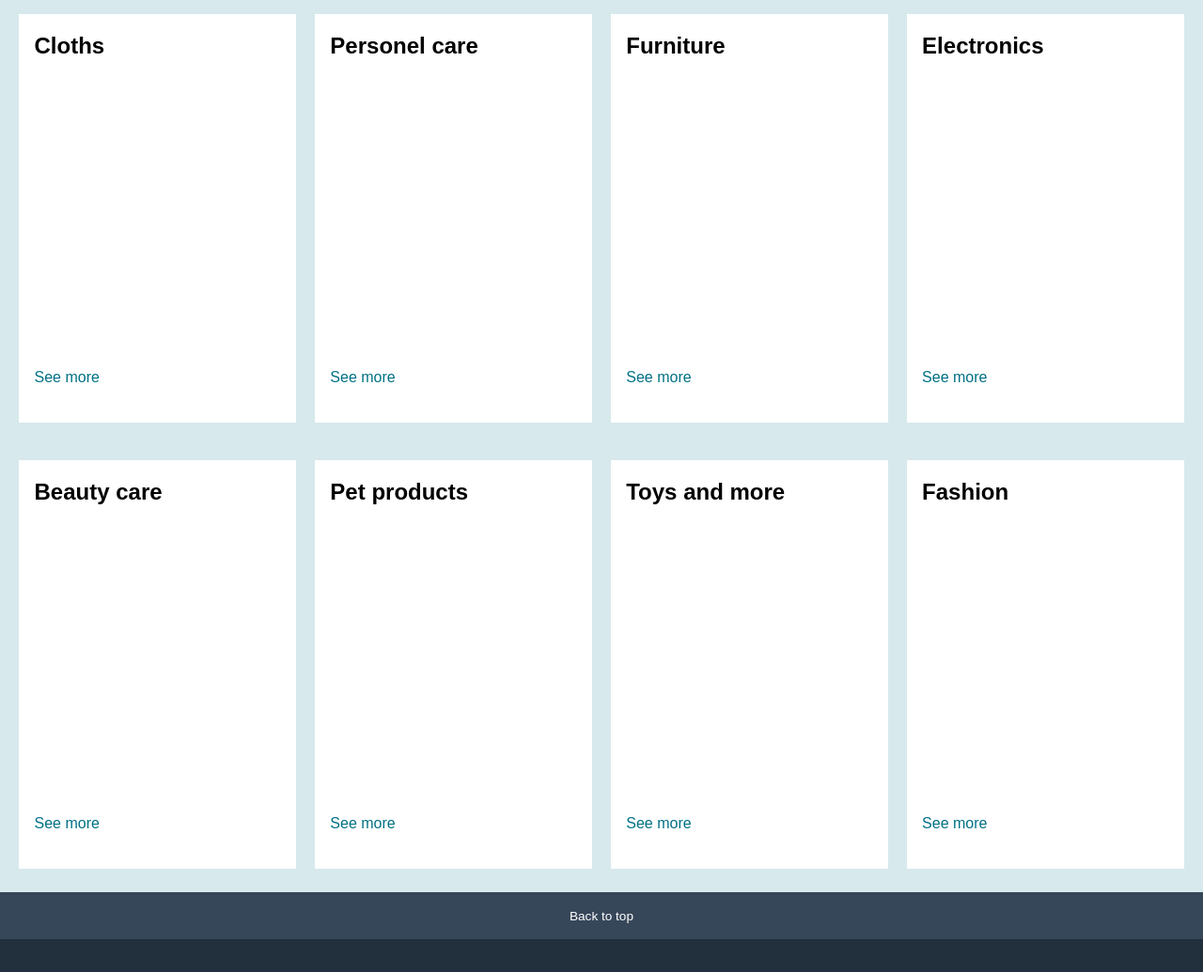
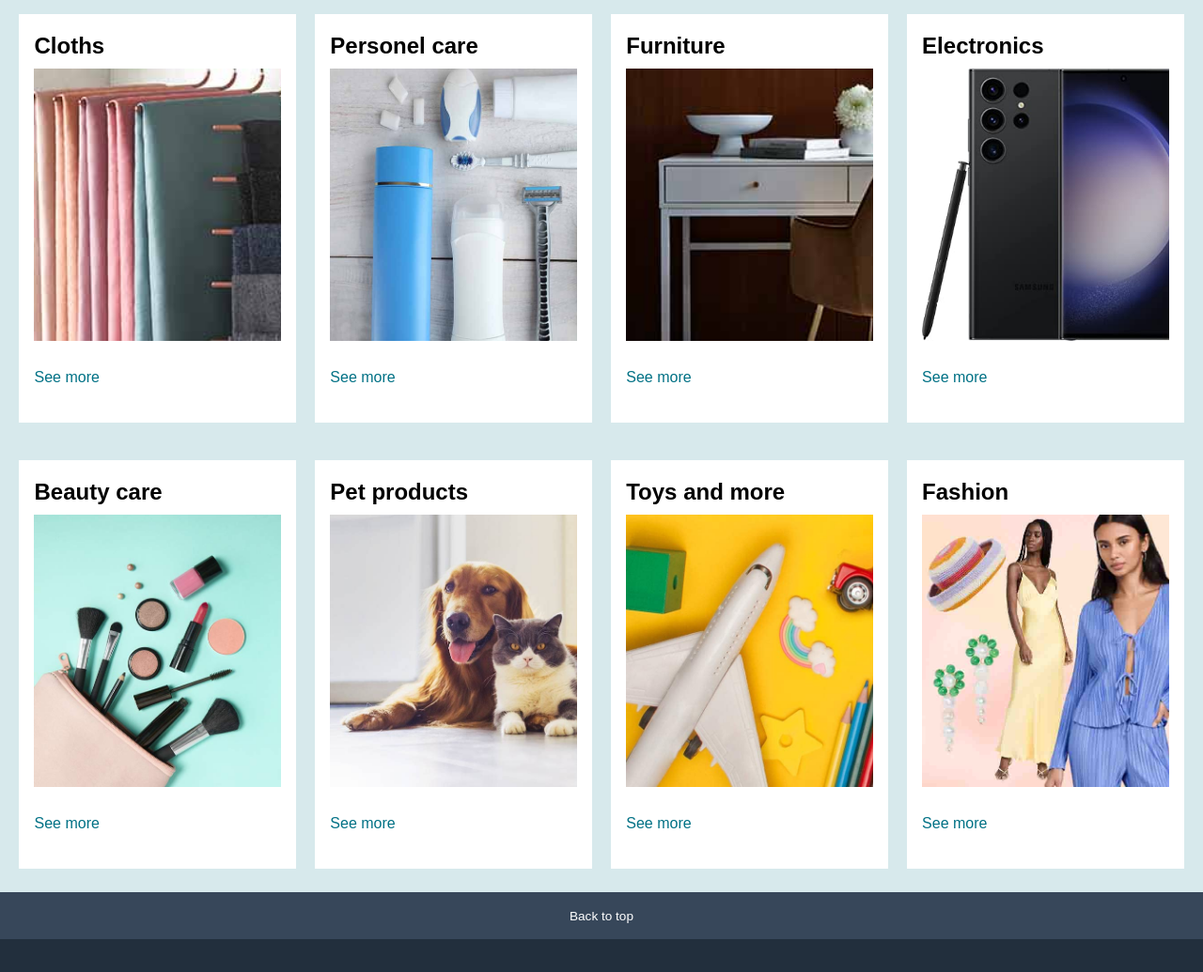
Before and after one commit to kartikrajput7/Amazon-Clone-kartik-Barwal, a plain HTML site: page index.html in a window 1280 px wide. Shown: the part 480-1515 px from the top of the page at 94% size. Drawn offline with Linux system fonts and the light colour scheme; files whose address does not match are found by name.

Commit message:
Update index.html

```diff
--- a/index.html
+++ b/index.html
@@ -81,28 +81,28 @@
       <div class="box1 box">
          <div class="box-content">
              <h2>Cloths</h2>
-             <div class="box-image" style="background-image: url('Assets/box1_image.jpg');"></div>
+             <div class="box-image" style="background-image: url('box1_image.jpg');"></div>
              <p>See more</p>
          </div>
       </div>
      <div class="box2 box">
          <div class="box-content">
              <h2> Personel care</h2>
-             <div class="box-image" style="background-image: url('Assets/box2_image.jpg');"></div>
+             <div class="box-image" style="background-image: url('box2_image.jpg');"></div>
              <p>See more</p>
          </div>
      </div>
      <div class="box3 box">
         <div class="box-content">
             <h2>Furniture</h2>
-            <div class="box-image" style="background-image: url('Assets/box3_image.jpg');"></div>
+            <div class="box-image" style="background-image: url('box3_image.jpg');"></div>
             <p>See more</p>
         </div>
      </div>
      <div class="box4 box">
         <div class="box-content">
             <h2>Electronics</h2>
-            <div class="box-image" style="background-image: url('Assets/box4_image.jpg');"></div>
+            <div class="box-image" style="background-image: url('box4_image.jpg');"></div>
             <p>See more</p>
         </div>
      </div>
@@ -114,28 +114,28 @@
       <div class="box1 box">
          <div class="box-content">
            <h2>Beauty care</h2>
-           <div class="box-image" style="background-image: url('Assets/box5_image.jpg');"></div>
+           <div class="box-image" style="background-image: url('box5_image.jpg');"></div>
            <p>See more</p>
          </div>
       </div>
      <div class="box2 box">
        <div class="box-content">
            <h2>Pet products</h2>
-           <div class="box-image" style="background-image: url('Assets/box6_image.jpg');"></div>
+           <div class="box-image" style="background-image: url('box6_image.jpg');"></div>
            <p>See more</p>
        </div>
      </div>
      <div class="box3 box">
       <div class="box-content">
           <h2>Toys and more</h2>
-          <div class="box-image" style="background-image: url('Assets/box7_image.jpg');"></div>
+          <div class="box-image" style="background-image: url('box7_image.jpg');"></div>
           <p>See more</p>
       </div>
      </div>
      <div class="box4 box">
           <div class="box-content">
           <h2>Fashion</h2>
-          <div class="box-image" style="background-image: url('Assets/box8_image.jpg');"></div>
+          <div class="box-image" style="background-image: url('box8_image.jpg');"></div>
           <p>See more</p>
           </div>
      </div>
```
